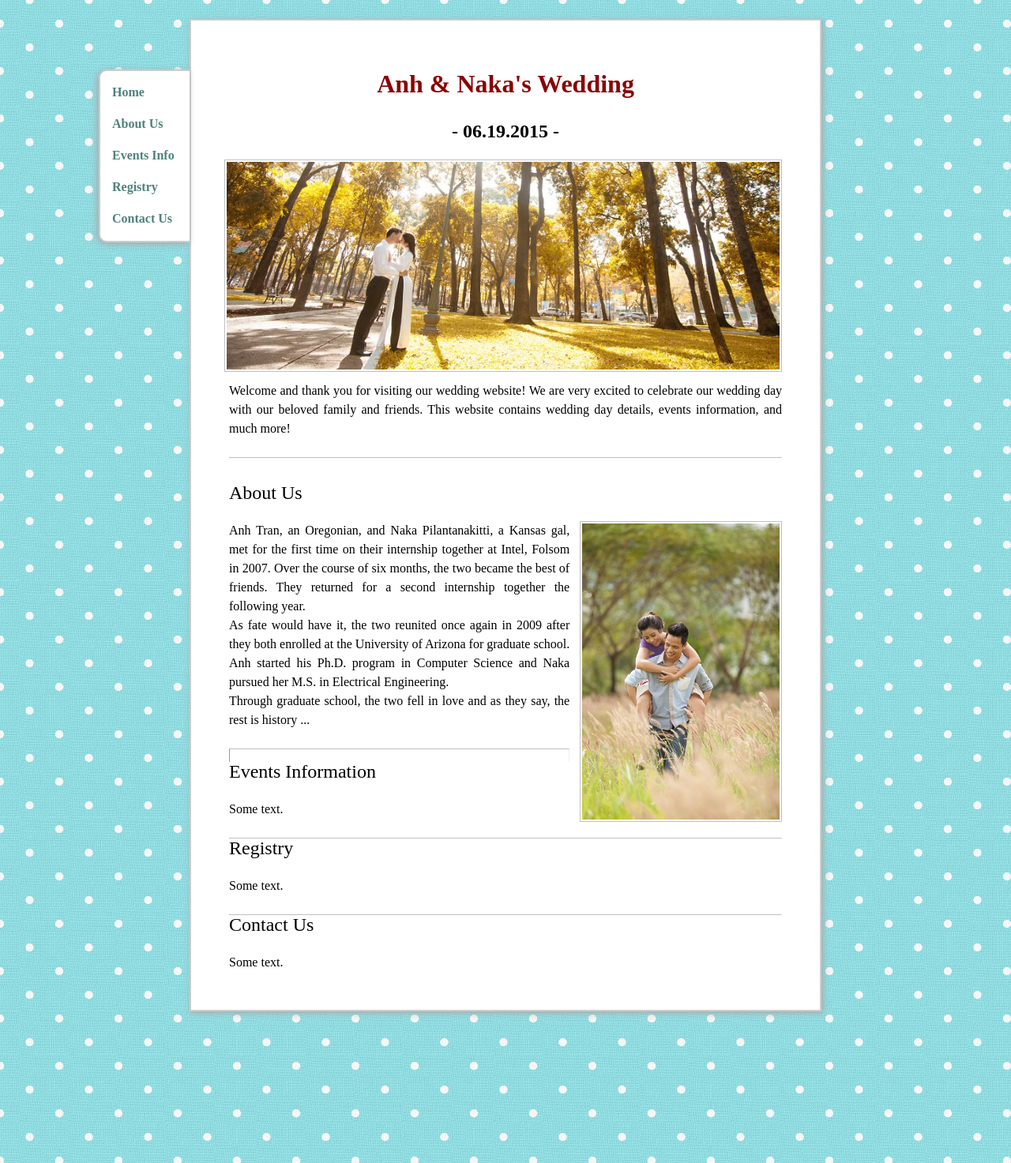
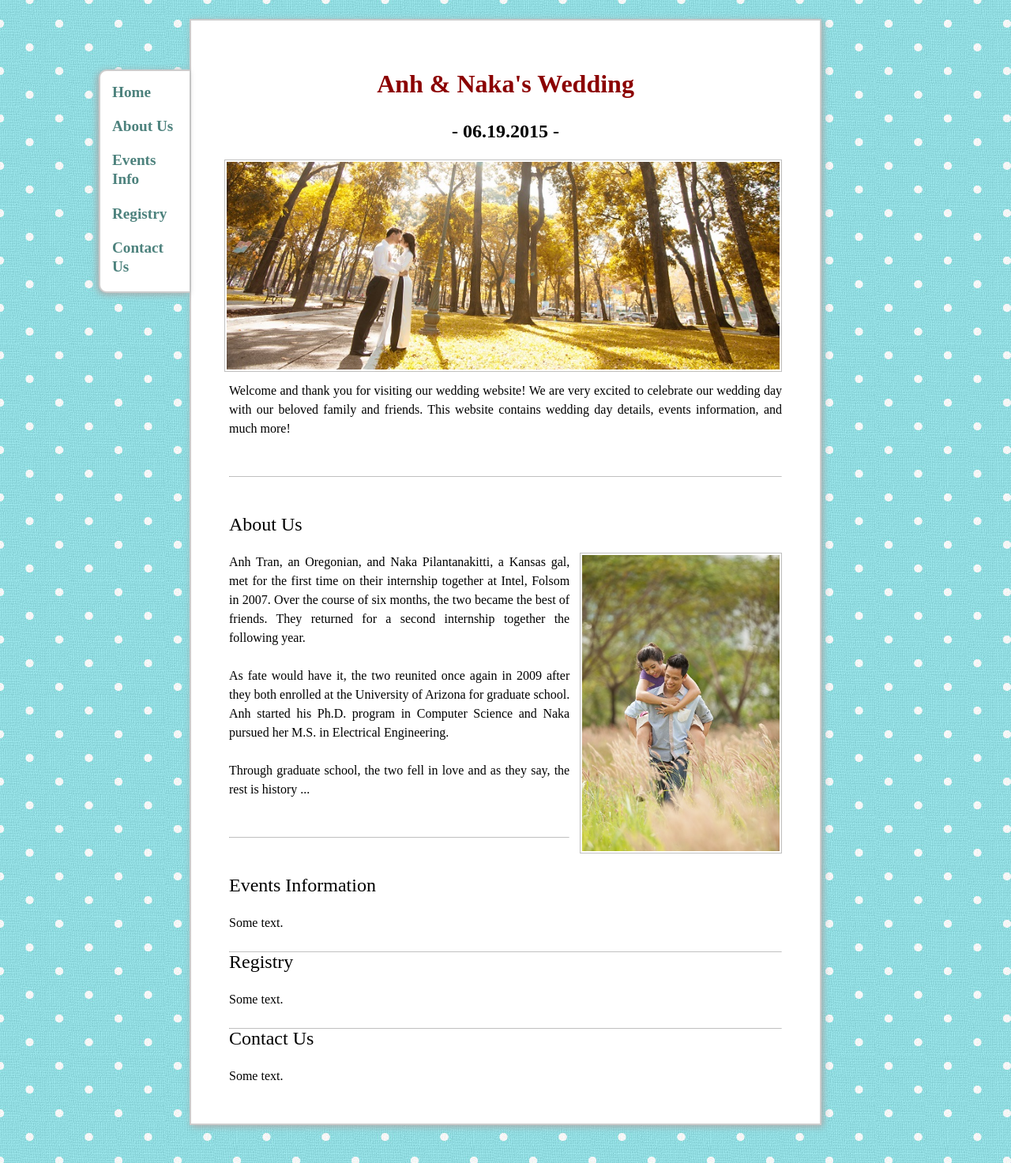
Before and after one commit to trananh/trananh.github.io, a Jekyll site: the page wedding/index.html, which Jekyll copies as it is, in a window 1280 px wide. Shown: the whole page at 79% size. Built offline with Jekyll 4.4.1, drawn with Linux system fonts in a browser that asks for light colours; nearby versions of some CDN libraries.

Commit message:
Updated wedding page.

```diff
--- a/wedding/index.html
+++ b/wedding/index.html
@@ -42,7 +42,7 @@
                                         box-shadow: -2px 2px 8px #aaa;
                                         -webkit-box-shadow: -2px 2px 8px #aaa;
                                         -moz-box-shadow: -2px 2px 8px #aaa;">
-                <div id="navwedding" style="width: 83px; font-family: Goudy Old Style; font-weight: bold; font-size: 1em;">
+                <div id="navwedding" style="width: 83px; font-family: Goudy Old Style; font-weight: bold; font-size: 1.2em;">
                     <p style="margin: 0 0 1em 0;"><a style="color: #4D827D;" title="Home" href="#">Home</a></p>
                     <p style="margin: 0 0 1em 0;"><a style="color: #4D827D;" title="About Us" href="#about">About Us</a></p>
                     <p style="margin: 0 0 1em 0;"><a style="color: #4D827D;" title="Events Info" href="#events">Events Info</a></p>
@@ -64,7 +64,7 @@
             </p>
 
 
-            <hr style="margin: 1em 0 2em 0;"/>
+            <hr style="margin: 3em 0 3em 0;"/>
             <h1 id="about" style="font-family: Papyrus;">About Us</h1>
             <img class="inset right" src="/images/anhnaka2.jpg" title="Anh and Naka"
                 width="50%" style="min-width: 100px; max-width: 250px"/>
@@ -72,16 +72,18 @@
                 Anh Tran, an Oregonian, and Naka Pilantanakitti, a Kansas gal, met for the first time on their
                 internship together at Intel, Folsom in 2007.  Over the course of six months, the two
                 became the best of friends.  They returned for a second internship together the following year.
-                <br />
+            </p>
+            <p>
                 As fate would have it, the two reunited once again in 2009 after they both enrolled at the
                 University of Arizona for graduate school.  Anh started his Ph.D. program in Computer Science
                 and Naka pursued her M.S. in Electrical Engineering.
-                <br />
+            </p>
+            <p>
                 Through graduate school, the two fell in love and as they say, the rest is history ...
             </p>
 
 
-            <hr style="padding-bottom: 1em;"/>
+            <hr style="margin: 3em 0 3em 0;"/>
             <h1 id="events" style="font-family: Papyrus;">Events Information</h1>
             <p>
                 Some text.
```
